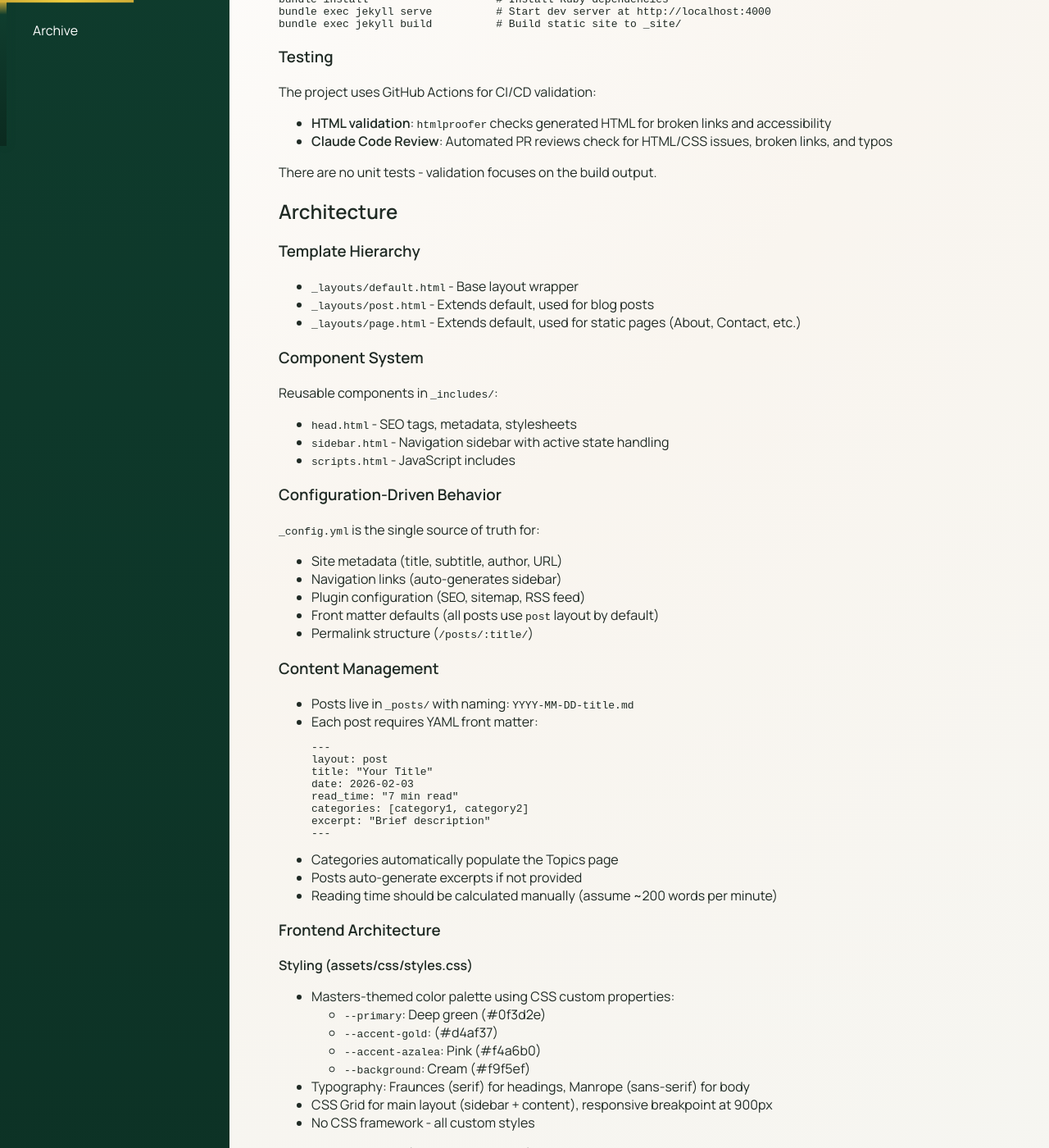
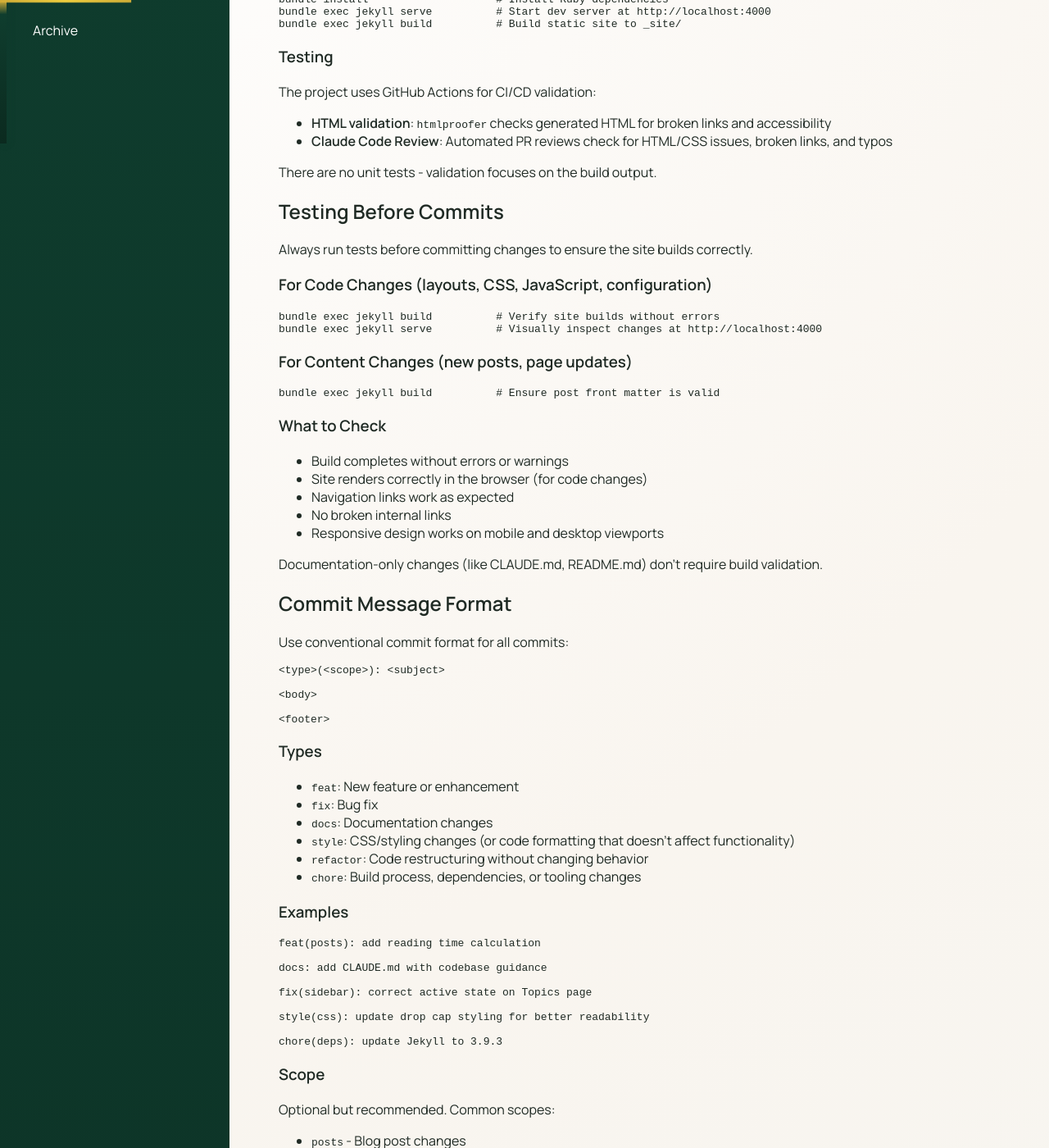
Before and after one commit to gmansims/gmansims.github.io, a Jekyll site: the page built from CLAUDE.md, in a window 1280 px wide and 1400 px high, scrolled down 380 px. Shown: the whole window at 82% size. Built offline with Jekyll 4.4.1, drawn with Linux system fonts in a browser that asks for light colours; our own code applies the rules of GitHub Pages for plain Markdown files; some of the changed text lies outside the part shown.

Commit message:
docs: add testing and commit format guidelines to CLAUDE.md
Adds two new sections:
- Testing Before Commits: guidance on running builds before committing
- Commit Message Format: conventional commit format with examples and scopes

Co-Authored-By: Claude Sonnet 4.5 <noreply@anthropic.com>

````diff
--- a/CLAUDE.md
+++ b/CLAUDE.md
@@ -21,6 +21,72 @@ The project uses GitHub Actions for CI/CD validation:
 - **Claude Code Review**: Automated PR reviews check for HTML/CSS issues, broken links, and typos
 
 There are no unit tests - validation focuses on the build output.
+
+## Testing Before Commits
+
+Always run tests before committing changes to ensure the site builds correctly.
+
+### For Code Changes (layouts, CSS, JavaScript, configuration)
+```bash
+bundle exec jekyll build          # Verify site builds without errors
+bundle exec jekyll serve          # Visually inspect changes at http://localhost:4000
+```
+
+### For Content Changes (new posts, page updates)
+```bash
+bundle exec jekyll build          # Ensure post front matter is valid
+```
+
+### What to Check
+- Build completes without errors or warnings
+- Site renders correctly in the browser (for code changes)
+- Navigation links work as expected
+- No broken internal links
+- Responsive design works on mobile and desktop viewports
+
+Documentation-only changes (like CLAUDE.md, README.md) don't require build validation.
+
+## Commit Message Format
+
+Use conventional commit format for all commits:
+
+```
+<type>(<scope>): <subject>
+
+<body>
+
+<footer>
+```
+
+### Types
+- `feat`: New feature or enhancement
+- `fix`: Bug fix
+- `docs`: Documentation changes
+- `style`: CSS/styling changes (or code formatting that doesn't affect functionality)
+- `refactor`: Code restructuring without changing behavior
+- `chore`: Build process, dependencies, or tooling changes
+
+### Examples
+```
+feat(posts): add reading time calculation
+
+docs: add CLAUDE.md with codebase guidance
+
+fix(sidebar): correct active state on Topics page
+
+style(css): update drop cap styling for better readability
+
+chore(deps): update Jekyll to 3.9.3
+```
+
+### Scope
+Optional but recommended. Common scopes:
+- `posts` - Blog post changes
+- `layout` - Template/layout changes
+- `css` or `styles` - Styling changes
+- `js` or `scripts` - JavaScript changes
+- `ci` - CI/CD workflow changes
+- `config` - Jekyll configuration changes
 
 ## Architecture
 
````
